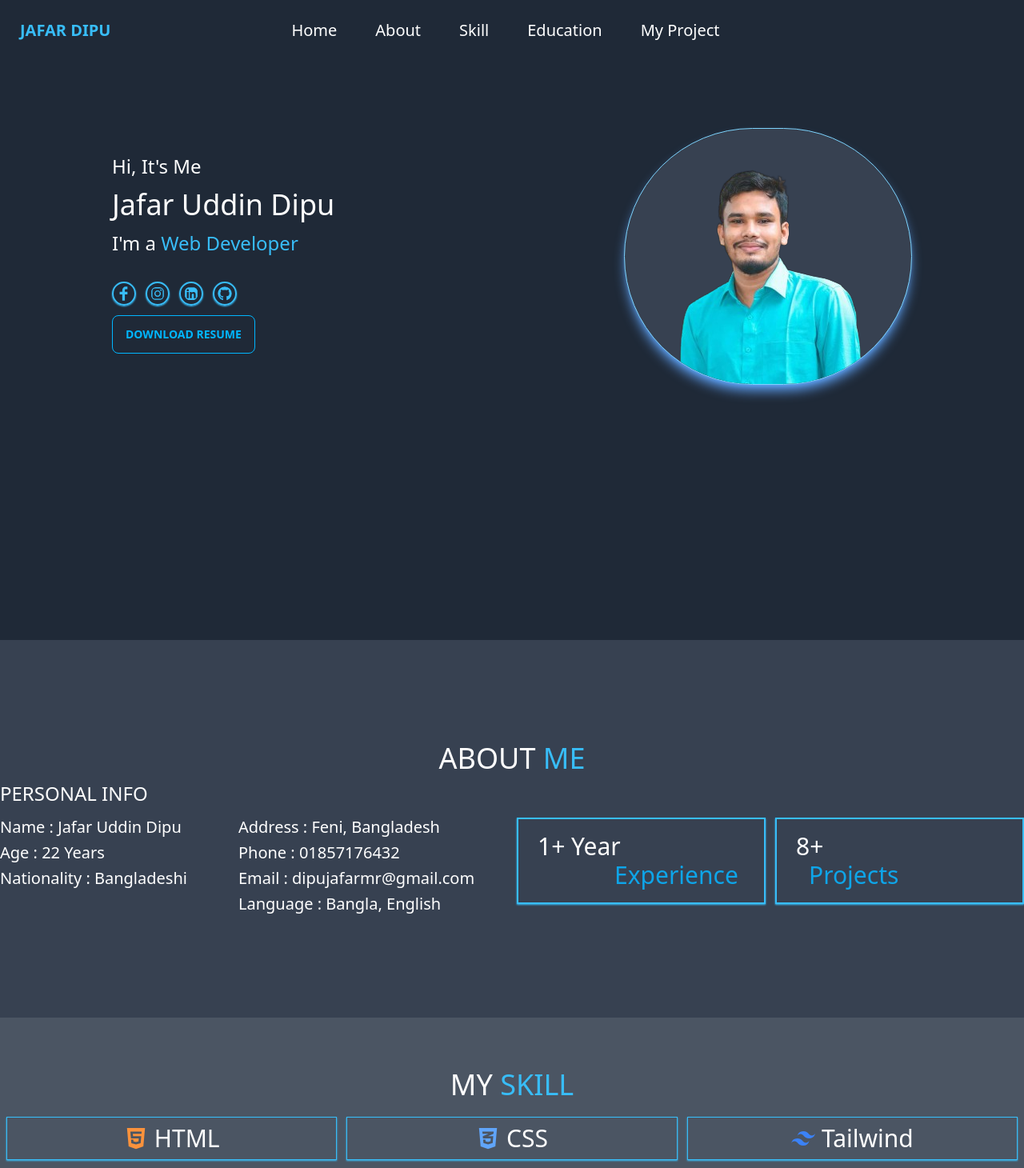
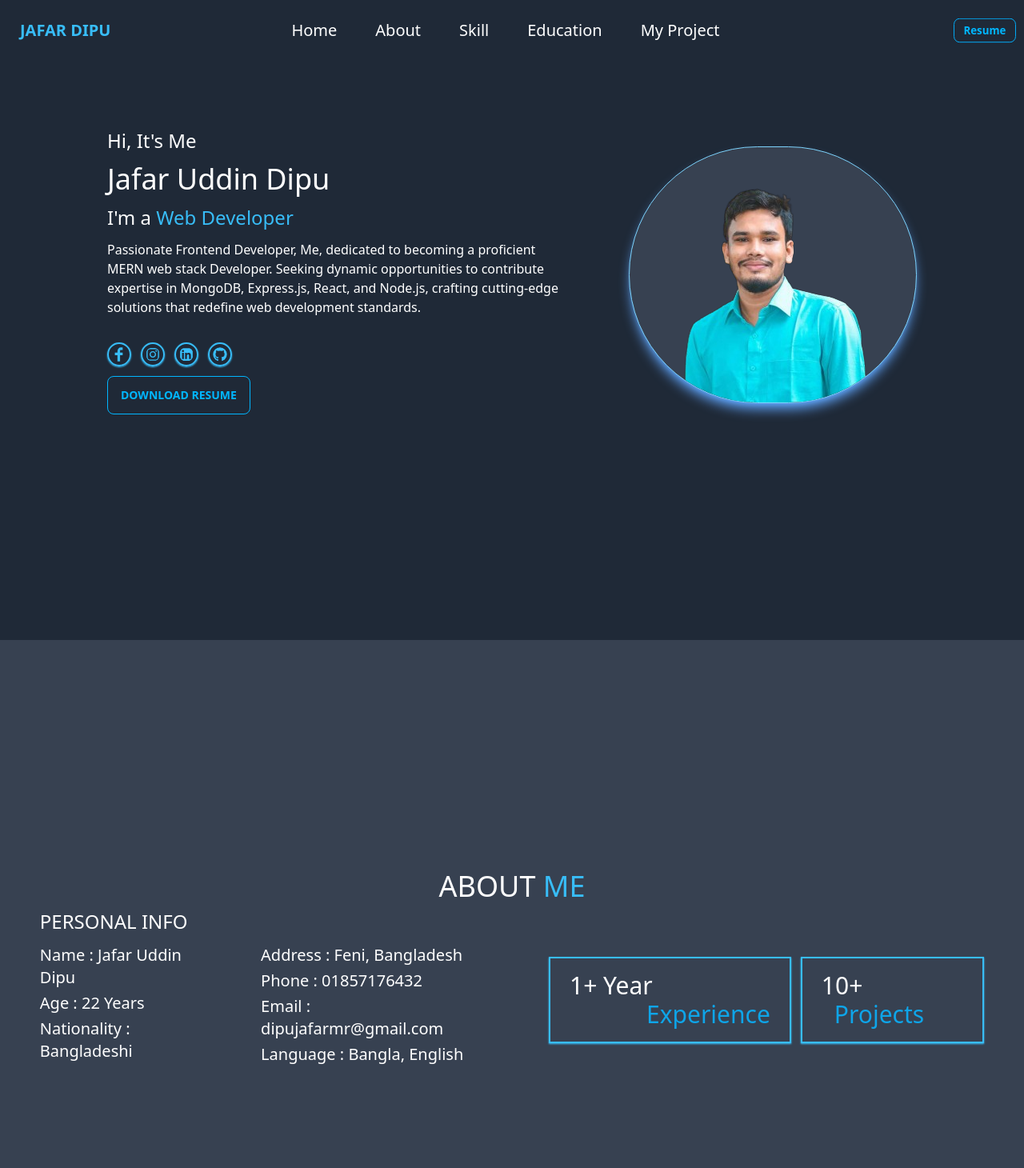
Before and after one commit to dipujafar/portfolio, a React (Vite) app: page / in a window 1280 px wide. Shown: the top 1460 px of the page at 80% size. Built offline with nearby package versions, Linux system fonts and the light colour scheme.

Commit message:
fix some design

```diff
--- a/src/About.jsx
+++ b/src/About.jsx
@@ -9,7 +9,7 @@ const About = () => {
   return (
     <div
       id="about"
-      className="bg-gray-700 text-white md:py-32 py-16  "
+      className="bg-gray-700 text-white  min-h-screen flex flex-col justify-center items-center  pt-5"
 
     >
       <div className="max-w-7xl mx-auto"  data-aos="fade-up"
@@ -54,14 +54,14 @@ const About = () => {
               </div>
             </div>
           </div>
-          <div className="flex-1">
+          <div className="flex-1 lg:ml-20">
             <div className="mt-10 flex gap-3 flex-col md:flex-row">
               <h1 className="text-3xl font-medium border-2 py-4 px-6 border-sky-400 shadow-sm shadow-sky-400 flex-1">
                 1+ Year
                 <br /> <span className="pl-24 text-sky-500">Experience</span>
               </h1>
               <h1 className="text-3xl font-medium border-2 py-4 px-6 border-sky-400 shadow-sm shadow-sky-400 flex-1 ">
-                8+ <br /> <span className="pl-4 text-sky-500">Projects</span>
+                10+ <br /> <span className="pl-4 text-sky-500">Projects</span>
               </h1>
             </div>
           </div>
--- a/src/Banner.jsx
+++ b/src/Banner.jsx
@@ -1,3 +1,4 @@
+/* eslint-disable react/no-unescaped-entities */
 import my_picture from "../src/assets/image/picture.png";
 import { TiSocialFacebook } from "react-icons/ti";
 import { FaGithub, FaInstagram, FaLinkedin } from "react-icons/fa";
@@ -10,8 +11,8 @@ const Banner = () => {
     Aos.init();
   }, []);
   return (
-    <div className="bg-gray-800 text-white min-h-screen">
-      <div className="max-w-7xl mx-auto pt-16 md:pt-40 pb-5 flex flex-col md:flex-row justify-center items-center">
+    <div className="bg-gray-800 text-white min-h-screen px-2">
+      <div className="max-w-7xl mx-auto pt-16 md:pt-40 pb-5 flex flex-col md:flex-row justify-center items-center gap-5">
         <div className="space-y-3 md:w-1/2 mb-2">
           <h3 className="text-2xl font-medium " data-aos="zoom-in-left">
             Hi, It's Me
@@ -31,6 +32,13 @@ const Banner = () => {
           >
             I'm a <span className="text-sky-400"> Web Developer </span>
           </h3>
+          <p className="max-w-xl">
+            Passionate Frontend Developer, Me, dedicated to
+            becoming a proficient MERN web stack Developer.
+            Seeking dynamic opportunities to contribute expertise in MongoDB,
+            Express.js, React, and Node.js, crafting cutting-edge solutions that
+            redefine web development standards.
+          </p>
           <div className="pt-5 flex gap-3">
             <a
               href="https://www.facebook.com/mdjafor.uddin.9674"
--- /dev/null
+++ b/src/Contract.jsx
@@ -0,0 +1,11 @@
+
+
+const Contract = () => {
+    return (
+        <div>
+
+        </div>
+    );
+};
+
+export default Contract;
--- a/src/Navbar.jsx
+++ b/src/Navbar.jsx
@@ -26,7 +26,7 @@ const Navbar = () => {
     </>
   );
   return (
-    <div className="bg-gray-800 text-white fixed  lg:w-full">
+    <div className="bg-gray-800 text-white fixed  md:w-full">
       <div className="navbar max-w-7xl mx-auto">
         <div
           className="navbar-start"
@@ -58,18 +58,19 @@ const Navbar = () => {
               {navLink}
             </ul>
           </div>
-          <a className="btn btn-ghost text-xl text-sky-400">JAFAR DIPU</a>
+          <a className="btn btn-ghost md:text-xl text-sky-400">JAFAR DIPU</a>
         </div>
-        <div className="navbar-center hidden lg:flex"
-        data-aos="fade-up"
-        data-aos-duration="3000">
+        <div
+          className="navbar-center hidden lg:flex"
+          data-aos="fade-up"
+          data-aos-duration="3000"
+        >
           <ul className="menu menu-horizontal px-1">{navLink}</ul>
         </div>
-        <div className="navbar-end" data-aos="fade-up"
-     data-aos-duration="3000">
+        <div className="navbar-end" data-aos="fade-up" data-aos-duration="3000">
           <a
             href="https://drive.google.com/file/d/18hXGB2CHvQPqsTf29heUhRUzWkWaGfiN/view?usp=drive_link"
-            className="btn btn-outline btn-sm btn-info hidden m"
+            className="btn btn-outline btn-sm btn-info hidden lg:flex"
             target="blank"
           >
             Resume
--- a/src/Skill.jsx
+++ b/src/Skill.jsx
@@ -1,8 +1,20 @@
 import Aos from "aos";
 import { useEffect } from "react";
 import "aos/dist/aos.css";
-import { FaCss3Alt, FaHtml5, FaJava, FaNodeJs, FaPython, FaReact } from "react-icons/fa";
-import { SiFirebase, SiJavascript, SiMongodb, SiTailwindcss } from "react-icons/si";
+import {
+  FaCss3Alt,
+  FaHtml5,
+  FaJava,
+  FaNodeJs,
+  FaPython,
+  FaReact,
+} from "react-icons/fa";
+import {
+  SiFirebase,
+  SiJavascript,
+  SiMongodb,
+  SiTailwindcss,
+} from "react-icons/si";
 import { TbBrandNextjs } from "react-icons/tb";
 
 const Skill = () => {
@@ -10,22 +22,60 @@ const Skill = () => {
     Aos.init();
   }, []);
   return (
-        <div id="skill" className="bg-gray-600 text-white py-16">
-        <div className="max-w-7xl mx-auto" data-aos="fade-up"
-     data-aos-duration="2000">
-            <h1 className="text-center text-4xl uppercase font-medium">my <span className="text-sky-400">skill </span></h1>
+    <div id="skill" className="bg-gray-600 text-white py-16 min-h-screen pt-10">
+      <div
+        className="max-w-7xl mx-auto"
+        data-aos="fade-up"
+        data-aos-duration="2000"
+      >
+        <h1 className="text-center text-4xl uppercase font-medium">
+          my <span className="text-sky-400">skill </span>
+        </h1>
         <div className="mt-5 grid grid-cols-2 lg:grid-cols-3 gap-3 px-2">
-                <p className="border border-sky-400  shadow-sm shadow-sky-400 p-2 text-3xl flex justify-center items-center gap-2"><FaHtml5 className="text-orange-400" />HTML</p>
-                <p className="border border-sky-400 shadow-sm shadow-sky-400 p-2 text-3xl flex justify-center items-center gap-2"><FaCss3Alt className="text-blue-400" />CSS</p>
-                <p className="border border-sky-400 shadow-sm shadow-sky-400 p-2 text-3xl flex justify-center items-center gap-2"><SiTailwindcss className="text-blue-500" />Tailwind</p>
-                <p className="border border-sky-400 shadow-sm shadow-sky-400 p-2 text-3xl flex justify-center items-center gap-2"><SiJavascript className="text-yellow-400" />Javascript</p>
-                <p className="border border-sky-400 shadow-sm shadow-sky-400 p-2 text-3xl flex justify-center items-center gap-2"><FaReact className="text-blue-500" />React</p>
-                <p className="border border-sky-400 shadow-sm shadow-sky-400 p-2 text-3xl flex justify-center items-center gap-2"><FaNodeJs className="text-green-500" />Node JS</p>
-                <p className="border border-sky-400 shadow-sm shadow-sky-400 p-2 text-3xl flex justify-center items-center gap-2"><SiMongodb className="text-green-500" />MongoDB</p>
-                <p className="border border-sky-400 shadow-sm shadow-sky-400 p-2 text-3xl flex justify-center items-center gap-2"><TbBrandNextjs className="text-black" />Next Js</p>
-                <p className="border border-sky-400 shadow-sm shadow-sky-400 p-2 text-3xl flex justify-center items-center gap-2"><SiFirebase className="text-orange-400" />Firebase</p>
-                <p className="border border-sky-400 shadow-sm shadow-sky-400 p-2 text-3xl flex justify-center items-center gap-2"><FaPython className="text-black" />Python (Basic)</p>
-                <p className="border border-sky-400 shadow-sm shadow-sky-400 p-2 text-3xl flex justify-center items-center gap-2"><FaJava className="text-black" />Java (Basic)</p>
+          <p className="border border-sky-400  shadow-sm shadow-sky-400 p-2 text-3xl flex justify-center items-center gap-2">
+            <FaHtml5 className="text-orange-400" />
+            HTML
+          </p>
+          <p className="border border-sky-400 shadow-sm shadow-sky-400 p-2 text-3xl flex justify-center items-center gap-2">
+            <FaCss3Alt className="text-blue-400" />
+            CSS
+          </p>
+          <p className="border border-sky-400 shadow-sm shadow-sky-400 p-2 text-3xl flex justify-center items-center gap-2">
+            <SiTailwindcss className="text-blue-500" />
+            Tailwind
+          </p>
+          <p className="border border-sky-400 shadow-sm shadow-sky-400 p-2 text-3xl flex justify-center items-center gap-2">
+            <SiJavascript className="text-yellow-400" />
+            Javascript
+          </p>
+          <p className="border border-sky-400 shadow-sm shadow-sky-400 p-2 text-3xl flex justify-center items-center gap-2">
+            <FaReact className="text-blue-500" />
+            React
+          </p>
+          <p className="border border-sky-400 shadow-sm shadow-sky-400 p-2 text-3xl flex justify-center items-center gap-2">
+            <FaNodeJs className="text-green-500" />
+            Node JS
+          </p>
+          <p className="border border-sky-400 shadow-sm shadow-sky-400 p-2 text-3xl flex justify-center items-center gap-2">
+            <SiMongodb className="text-green-500" />
+            MongoDB
+          </p>
+          <p className="border border-sky-400 shadow-sm shadow-sky-400 p-2 text-3xl flex justify-center items-center gap-2">
+            <TbBrandNextjs className="text-black" />
+            Next Js
+          </p>
+          <p className="border border-sky-400 shadow-sm shadow-sky-400 p-2 text-3xl flex justify-center items-center gap-2">
+            <SiFirebase className="text-orange-400" />
+            Firebase
+          </p>
+          <p className="border border-sky-400 shadow-sm shadow-sky-400 p-2 text-3xl flex justify-center items-center gap-2">
+            <FaPython className="text-black" />
+            Python (Basic)
+          </p>
+          <p className="border border-sky-400 shadow-sm shadow-sky-400 p-2 text-3xl flex justify-center items-center gap-2">
+            <FaJava className="text-black" />
+            Java (Basic)
+          </p>
         </div>
       </div>
     </div>
```
Lines whose indentation alone changed are shown as unchanged.
